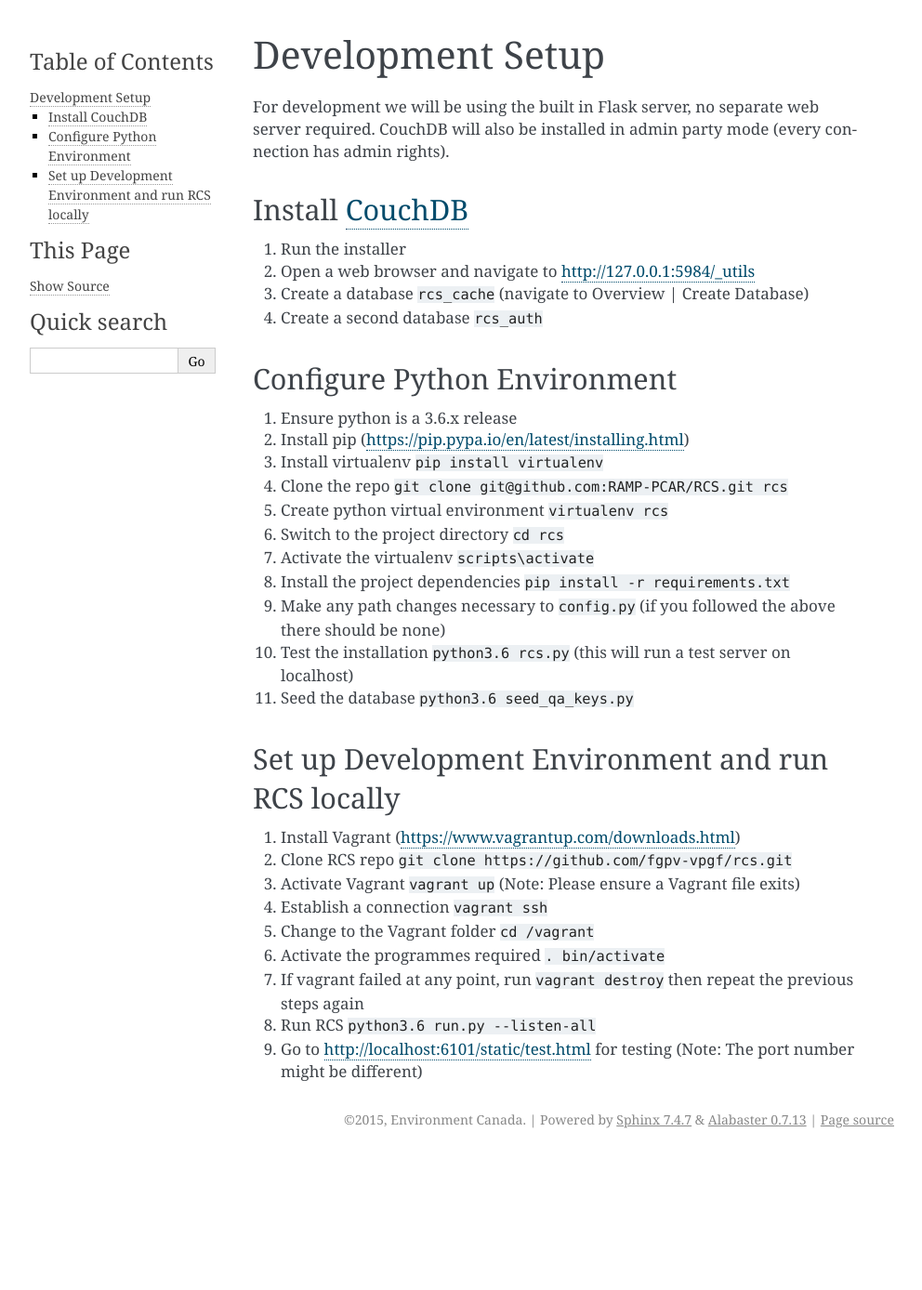
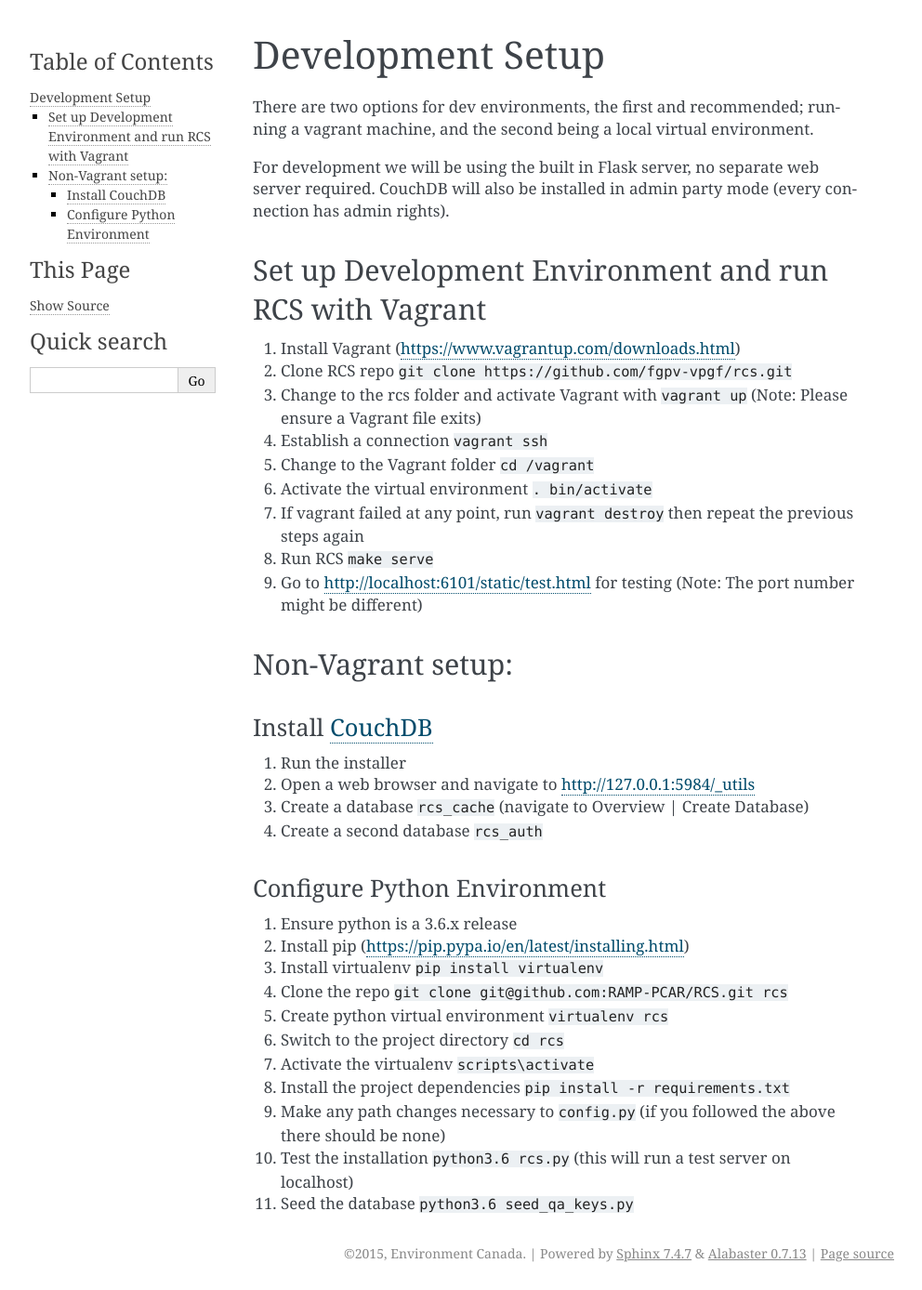
Before and after one commit to fgpv-vpgf/rcs, a Sphinx documentation site: the page built from docs/dev/setup.rst, in a window 1280 px wide. Shown: the whole page at 93% size, without its empty margins (148-1140 px from the left). Built offline with Sphinx 7.4.7, drawn with Linux system fonts in a browser that asks for light colours; pages that are not in the unit, such as notebooks, are missing from menus; before the commit the page ends 1244 px from its top, so only the background shows below that.

Commit message:
update setup docs

```diff
--- a/docs/dev/setup.rst
+++ b/docs/dev/setup.rst
@@ -1,19 +1,36 @@
 Development Setup
 =================
+
+There are two options for dev environments, the first and recommended; running a vagrant machine, and the second being a local virtual environment.
 
 For development we will be using the built in Flask server, no separate web server
 required.  CouchDB will also be installed in admin party mode (every connection
 has admin rights).
 
+Set up Development Environment and run RCS with Vagrant
+--------------------------------------------------------
+#. Install Vagrant (https://www.vagrantup.com/downloads.html)
+#. Clone RCS repo ``git clone https://github.com/fgpv-vpgf/rcs.git``
+#. Change to the rcs folder and activate Vagrant with ``vagrant up`` (Note: Please ensure a Vagrant file exits)
+#. Establish a connection ``vagrant ssh``
+#. Change to the Vagrant folder ``cd /vagrant``
+#. Activate the virtual environment ``. bin/activate``
+#. If vagrant failed at any point, run ``vagrant destroy`` then repeat the previous steps again
+#. Run RCS ``make serve``
+#. Go to http://localhost:6101/static/test.html for testing (Note: The port number might be different)
+
+Non-Vagrant setup:
+--------------------
+
 Install `CouchDB <http://couchdb.apache.org/>`_
------------------------------------------------
+^^^^^^^^^^^^^^^^^^^^^^^^^^^^^^^^^^^^^^^^^^^^^^^
 #. Run the installer
 #. Open a web browser and navigate to http://127.0.0.1:5984/_utils
 #. Create a database ``rcs_cache`` (navigate to Overview | Create Database)
 #. Create a second database ``rcs_auth``
 
 Configure Python Environment
-----------------------------
+^^^^^^^^^^^^^^^^^^^^^^^^^^^^
 #. Ensure python is a 3.6.x release
 #. Install pip (https://pip.pypa.io/en/latest/installing.html)
 #. Install virtualenv ``pip install virtualenv``
@@ -25,15 +42,3 @@
 #. Make any path changes necessary to ``config.py`` (if you followed the above there should be none)
 #. Test the installation ``python3.6 rcs.py`` (this will run a test server on localhost)
 #. Seed the database ``python3.6 seed_qa_keys.py``
-
-Set up Development Environment and run RCS locally
---------------------------------------------------
-#. Install Vagrant (https://www.vagrantup.com/downloads.html)
-#. Clone RCS repo ``git clone https://github.com/fgpv-vpgf/rcs.git``
-#. Activate Vagrant ``vagrant up`` (Note: Please ensure a Vagrant file exits)
-#. Establish a connection ``vagrant ssh``
-#. Change to the Vagrant folder ``cd /vagrant``
-#. Activate the programmes required ``. bin/activate``
-#. If vagrant failed at any point, run ``vagrant destroy`` then repeat the previous steps again
-#. Run RCS ``python3.6 run.py --listen-all``
-#. Go to http://localhost:6101/static/test.html for testing (Note: The port number might be different)
```
